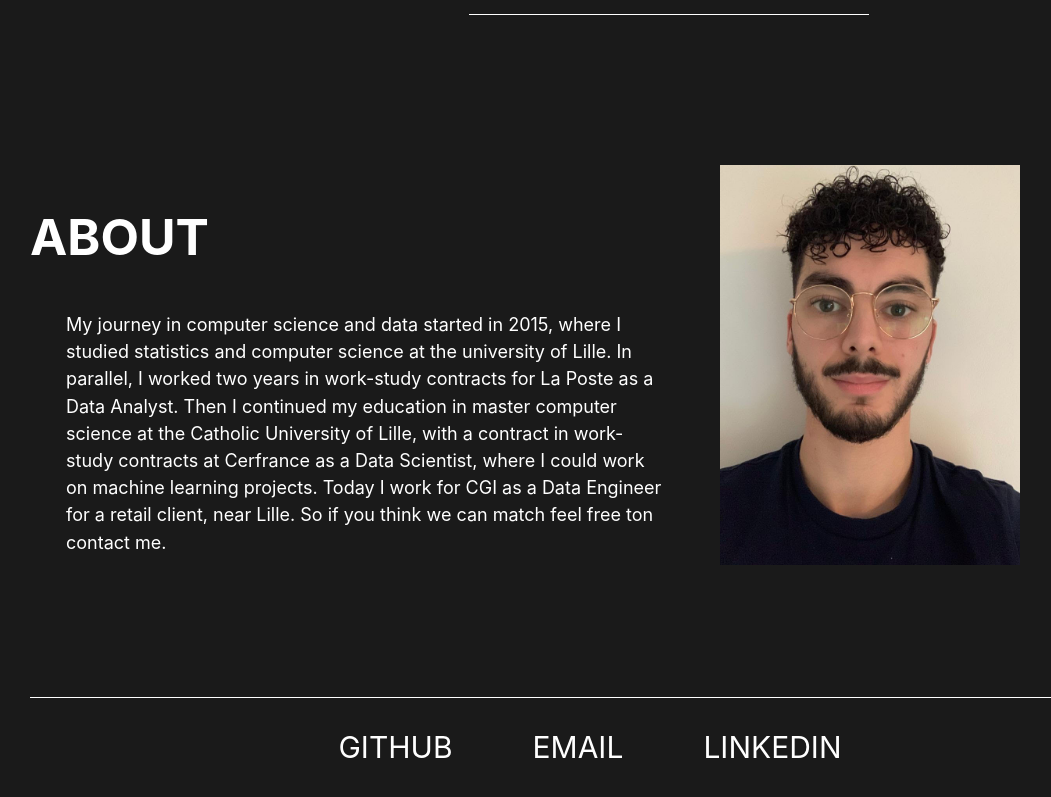
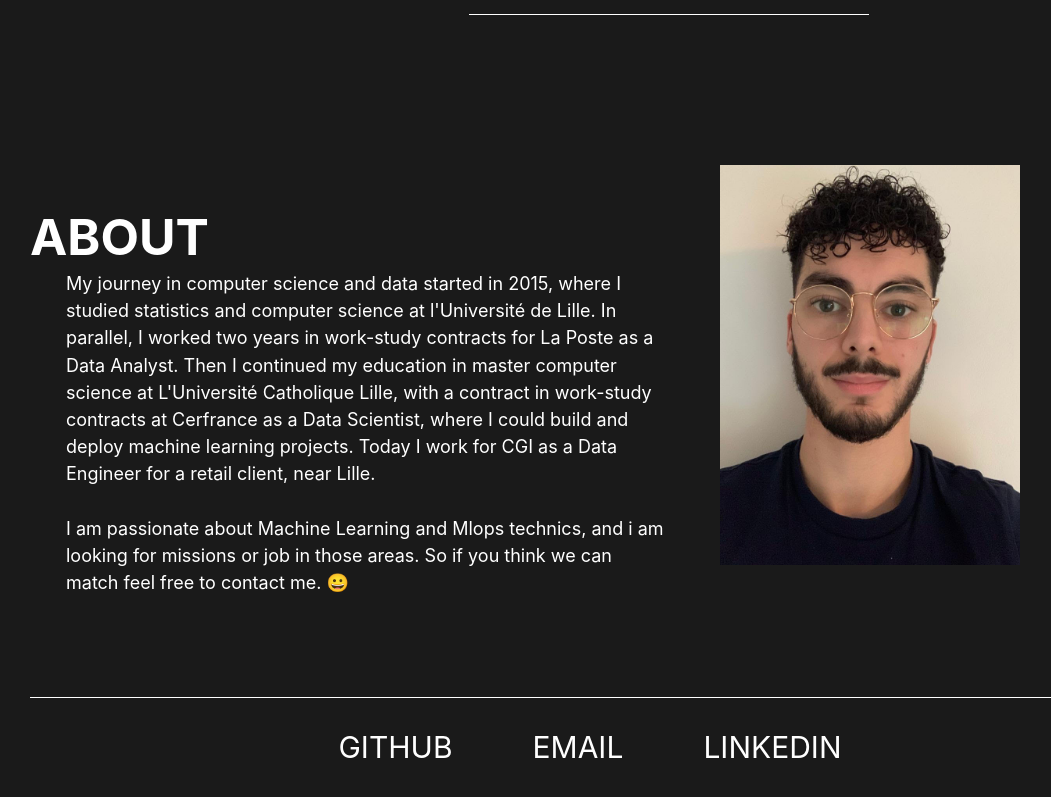
Before and after one commit to ArilessTir/folio, a React (Vite) app: page / in a window 1280 px wide. Shown: the part 2535-3332 px from the top of the page, without its empty margins (50-1101 px from the left). Built offline with nearby package versions, Linux system fonts and the light colour scheme.

Commit message:
update desc

```diff
--- a/src/App.jsx
+++ b/src/App.jsx
@@ -59,14 +59,16 @@ function App() {
         </div>
         <p className="about__desc">
           My journey in computer science and data started in 2015, where I
-          studied statistics and computer science at the university of Lille. In
+          studied statistics and computer science at l'Université de Lille. In
           parallel, I worked two years in work-study contracts for La Poste as a
           Data Analyst. Then I continued my education in master computer science
-          at the Catholic University of Lille, with a contract in work-study
-          contracts at Cerfrance as a Data Scientist, where I could work on
-          machine learning projects. Today I work for CGI as a Data Engineer for
-          a retail client, near Lille. So if you think we can match feel free
-          ton contact me.
+          at L'Université Catholique Lille, with a contract in work-study
+          contracts at Cerfrance as a Data Scientist, where I could build and
+          deploy machine learning projects. Today I work for CGI as a Data
+          Engineer for a retail client, near Lille. <br /> <br />I am passionate
+          about Machine Learning and Mlops technics, and i am looking for
+          missions or job in those areas. So if you think we can match feel free
+          to contact me. 😀
         </p>
       </section>
 
```
